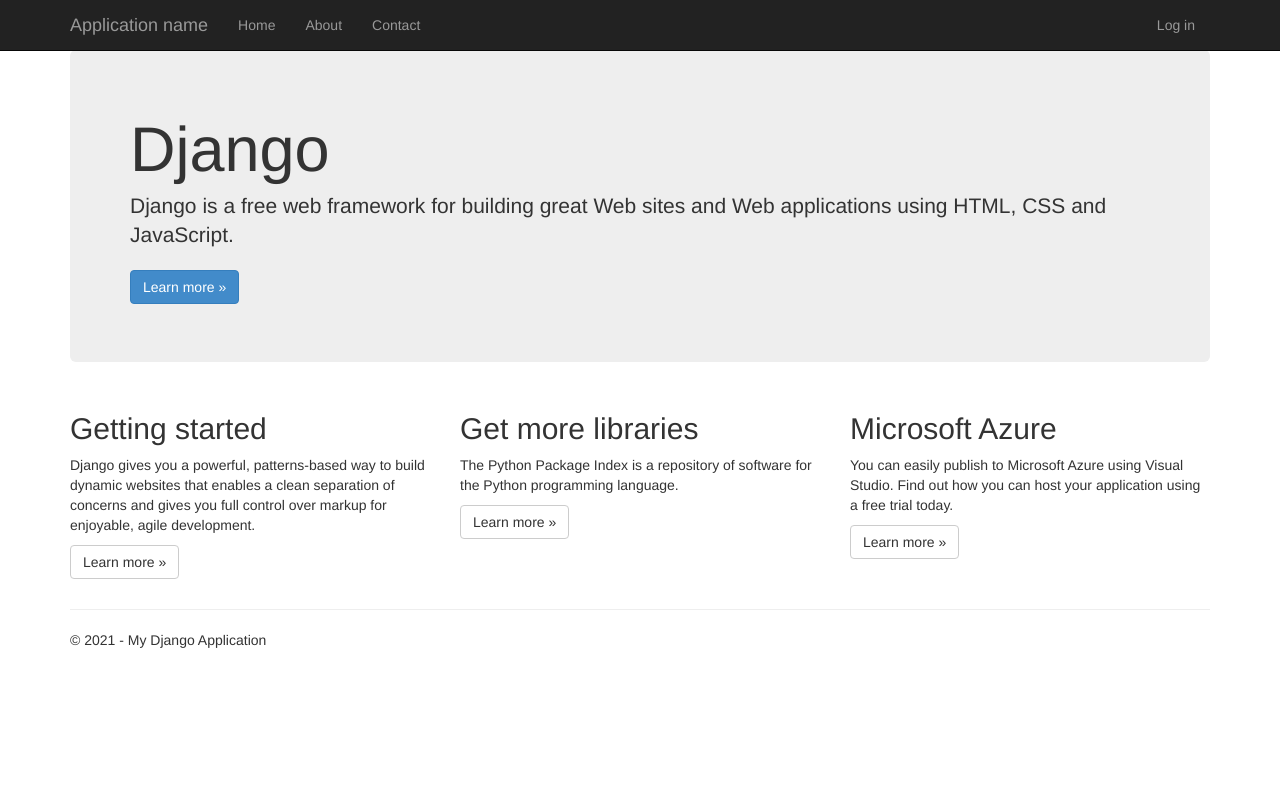
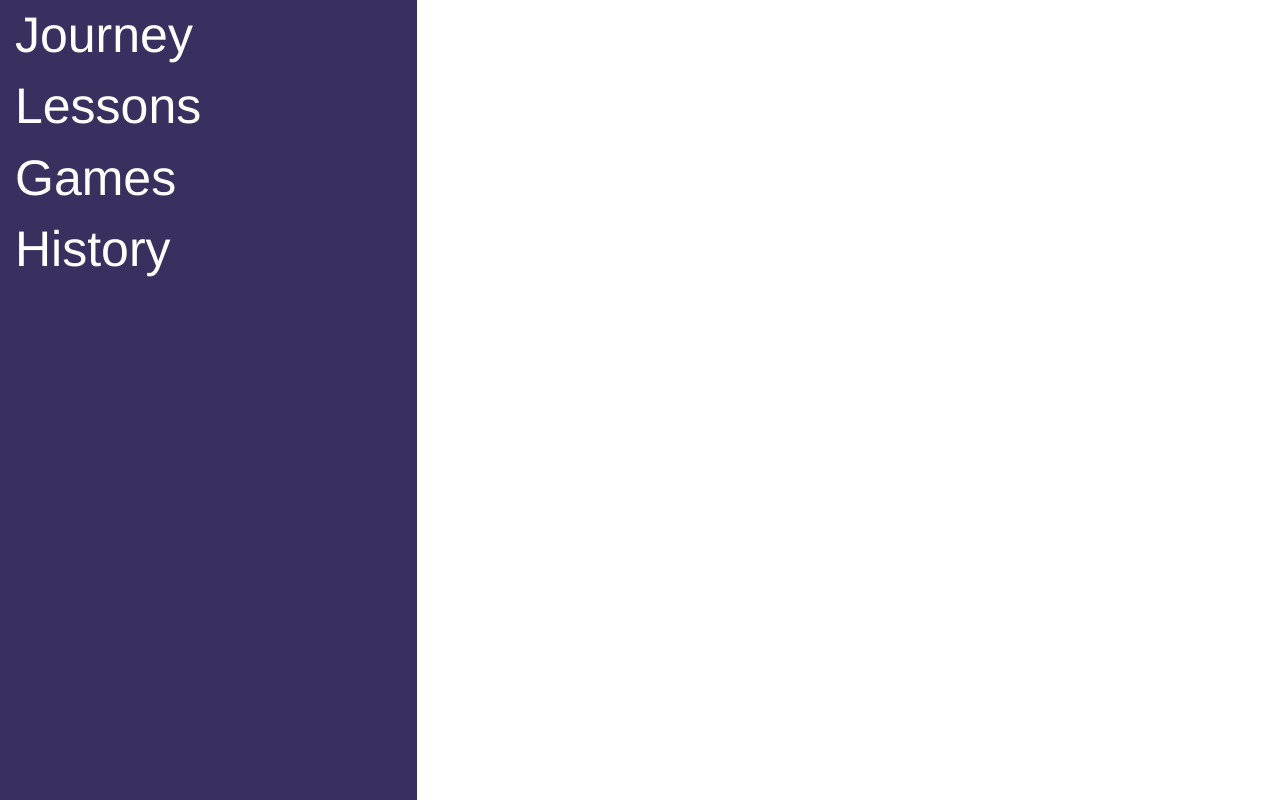
Before and after one commit to gracinev/aslrockettospace, a Django app: page / in a window 1280 px wide. Run offline with Django 3.2, Linux system fonts and the light colour scheme; some libraries are stand-ins or nearby versions.

Commit message:
set up menu ui

```diff
--- a/ASLRocketShipToSpace/app/static/app/content/site.css
+++ b/ASLRocketShipToSpace/app/static/app/content/site.css
@@ -1,42 +1,15 @@
-body {
-    padding-top: 50px;
-    padding-bottom: 20px;
+html, body, .home-container, .home-row {
+    width: 100%;
+    height: 100%;
 }
 
-/* Set padding to keep content from hitting the edges */
-.body-content {
-    padding-left: 15px;
-    padding-right: 15px;
+#purpleSidebar {
+    height: 100%;
+    background-color: #39305F;
 }
 
-/* Set width on the form input elements since they're 100% wide by default */
-input,
-select,
-textarea {
-    max-width: 280px;
+.purpleSidebarHeader {
+    font-family: Helvetica Neue;
+    font-size: 50px;
+    color: #FFFFFF;
 }
-
-/* styles for validation helpers */
-.field-validation-error {
-    color: #b94a48;
-}
-
-.field-validation-valid {
-    display: none;
-}
-
-input.input-validation-error {
-    border: 1px solid #b94a48;
-}
-
-input[type="checkbox"].input-validation-error {
-    border: 0 none;
-}
-
-.validation-summary-errors {
-    color: #b94a48;
-}
-
-.validation-summary-valid {
-    display: none;
-}
--- a/ASLRocketShipToSpace/app/templates/app/index.html
+++ b/ASLRocketShipToSpace/app/templates/app/index.html
@@ -2,32 +2,5 @@
 
 {% block content %}
 
-<div class="jumbotron">
-    <h1>Django</h1>
-    <p class="lead">Django is a free web framework for building great Web sites and Web applications using HTML, CSS and JavaScript.</p>
-    <p><a href="https://www.djangoproject.com/" class="btn btn-primary btn-large">Learn more &raquo;</a></p>
-</div>
-
-<div class="row">
-    <div class="col-md-4">
-        <h2>Getting started</h2>
-        <p>
-            Django gives you a powerful, patterns-based way to build dynamic websites that
-            enables a clean separation of concerns and gives you full control over markup
-            for enjoyable, agile development.
-        </p>
-        <p><a class="btn btn-default" href="https://djangobook.com/django-tutorials/">Learn more &raquo;</a></p>
-    </div>
-    <div class="col-md-4">
-        <h2>Get more libraries</h2>
-        <p>The Python Package Index is a repository of software for the Python programming language.</p>
-        <p><a class="btn btn-default" href="https://pypi.org/">Learn more &raquo;</a></p>
-    </div>
-    <div class="col-md-4">
-        <h2>Microsoft Azure</h2>
-        <p>You can easily publish to Microsoft Azure using Visual Studio. Find out how you can host your application using a free trial today.</p>
-        <p><a class="btn btn-default" href="http://azure.microsoft.com">Learn more &raquo;</a></p>
-    </div>
-</div>
 
 {% endblock %}
--- a/ASLRocketShipToSpace/app/templates/app/layout.html
+++ b/ASLRocketShipToSpace/app/templates/app/layout.html
@@ -4,41 +4,26 @@
     <meta charset="utf-8" />
     <meta name="viewport" content="width=device-width, initial-scale=1.0">
     <title>{{ title }} - My Django Application</title>
+    <link rel="stylesheet" href="https://maxcdn.bootstrapcdn.com/bootstrap/3.3.7/css/bootstrap.min.css" integrity="sha384-BVYiiSIFeK1dGmJRAkycuHAHRg32OmUcww7on3RYdg4Va+PmSTsz/K68vbdEjh4u" crossorigin="anonymous">
     {% load static %}
-    <link rel="stylesheet" type="text/css" href="{% static 'app/content/bootstrap.min.css' %}" />
     <link rel="stylesheet" type="text/css" href="{% static 'app/content/site.css' %}" />
     <script src="{% static 'app/scripts/modernizr-2.6.2.js' %}"></script>
 </head>
 
 <body>
-    <div class="navbar navbar-inverse navbar-fixed-top">
-        <div class="container">
-            <div class="navbar-header">
-                <button type="button" class="navbar-toggle" data-toggle="collapse" data-target=".navbar-collapse">
-                    <span class="icon-bar"></span>
-                    <span class="icon-bar"></span>
-                    <span class="icon-bar"></span>
-                </button>
-                <a href="/" class="navbar-brand">Application name</a>
+     <div class="container-fluid home-container">
+        <div class="row home-row">
+            <div id="purpleSidebar" class="col-md-4">
+                <div class="purpleSidebarHeader">Journey</div>
+                <div class="purpleSidebarHeader">Lessons</div>
+                <div class="purpleSidebarHeader">Games</div>
+                <div class="purpleSidebarHeader">History</div>
             </div>
-            <div class="navbar-collapse collapse">
-                <ul class="nav navbar-nav">
-                    <li><a href="{% url 'home' %}">Home</a></li>
-                    <li><a href="{% url 'about' %}">About</a></li>
-                    <li><a href="{% url 'contact' %}">Contact</a></li>
-                </ul>
-                {% include 'app/loginpartial.html' %}
-            </div>
+            <div class="col-md-8"></div>
         </div>
     </div>
 
-    <div class="container body-content">
 {% block content %}{% endblock %}
-        <hr/>
-        <footer>
-            <p>&copy; {{ year }} - My Django Application</p>
-        </footer>
-    </div>
 
     <script src="{% static 'app/scripts/jquery-1.10.2.js' %}"></script>
     <script src="{% static 'app/scripts/bootstrap.js' %}"></script>
--- a/ASLRocketShipToSpace/app/templates/app/loginpartial.html
+++ /dev/null
@@ -1,16 +0,0 @@
-{% if user.is_authenticated %}
-<form id="logoutForm" action="/logout/" method="post" class="navbar-right">
-    {% csrf_token %}
-    <ul class="nav navbar-nav navbar-right">
-        <li><span class="navbar-brand">Hello {{ user.username }}!</span></li>
-        <li><a href="javascript:document.getElementById('logoutForm').submit()">Log off</a></li>
-    </ul>
-</form>
-
-{% else %}
-
-<ul class="nav navbar-nav navbar-right">
-    <li><a href="{% url 'login' %}">Log in</a></li>
-</ul>
-
-{% endif %}
```
Also changed, not shown: ASLRocketShipToSpace/app/templates/app/about.html (deleted, +0 -10 lines), ASLRocketShipToSpace/app/templates/app/contact.html (deleted, +0 -20 lines), ASLRocketShipToSpace/app/templates/app/login.html (deleted, +0 -50 lines), ASLRocketShipToSpace/static/app/content/site.css (+13 -0 lines), 1 other file.
